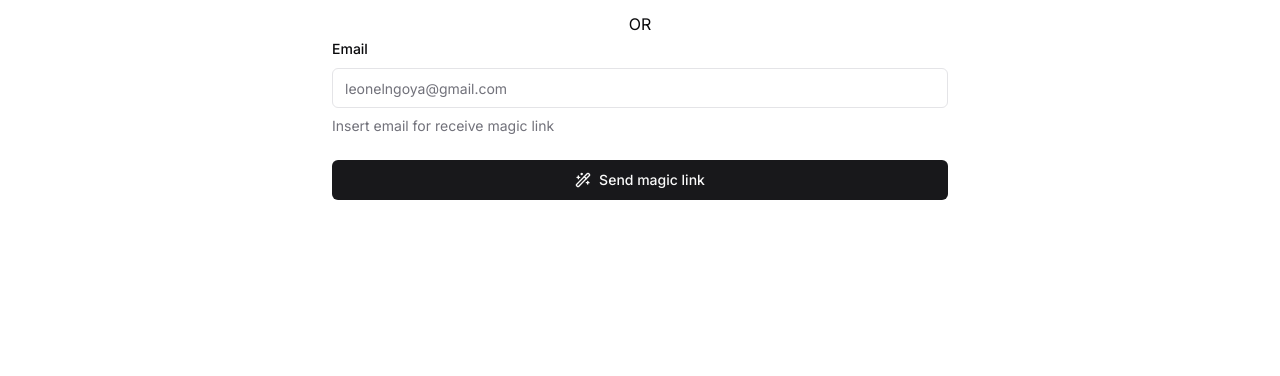
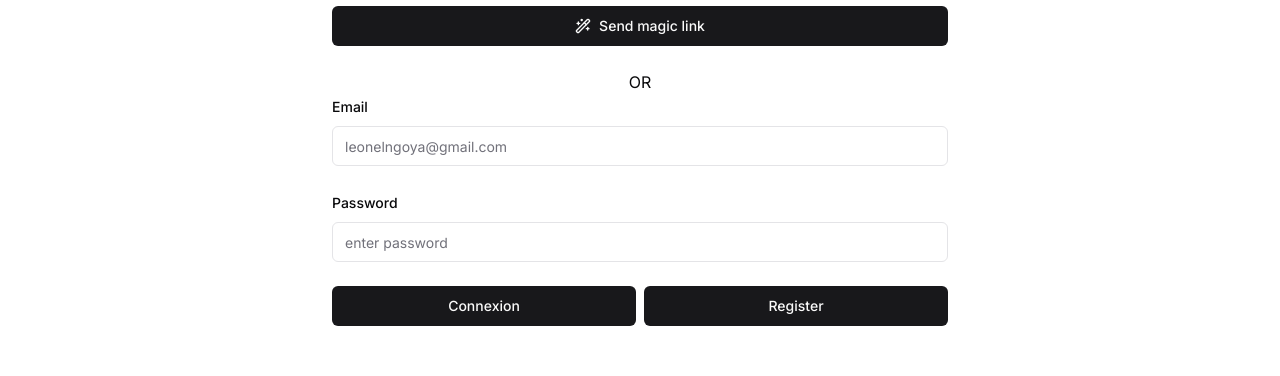
Before and after one commit to ln-dev7/next-shadcn-firebase-auth-boilerplate, a Next.js app: page / in a window 1280 px wide. Shown: the part 326-702 px from the top of the page. Built offline with nearby package versions, Linux system fonts and the light colour scheme; no server answers.

Commit message:
add emailpassword form

```diff
--- a/app/page.tsx
+++ b/app/page.tsx
@@ -28,16 +28,30 @@ import { Input } from "@/components/ui/input";
 import { useToast } from "@/components/ui/use-toast";
 import { Wand2, Globe2, Loader2, Shell, Github } from "lucide-react";
 
-const FormSchema = z.object({
-  // username: z.string().min(2, {
-  //   message: "Username must be at least 2 characters.",
-  // }),
+const FormSchemaMagicLink = z.object({
   email: z
     .string({
       required_error: "Email is required.",
     })
     .email({
       message: "Please enter a valid email.",
+    }),
+});
+
+const FormSchemaEmailPassword = z.object({
+  email: z
+    .string({
+      required_error: "Email is required.",
+    })
+    .email({
+      message: "Please enter a valid email.",
+    }),
+  password: z
+    .string({
+      required_error: "Password is required.",
+    })
+    .min(8, {
+      message: "Password must be at least 8 characters.",
     }),
 });
 
@@ -53,20 +67,20 @@ export default function Home() {
     isMagicLinkSent,
   } = useMagicLinkLogin();
 
-  const form = useForm<z.infer<typeof FormSchema>>({
-    resolver: zodResolver(FormSchema),
+  const formMagicLink = useForm<z.infer<typeof FormSchemaMagicLink>>({
+    resolver: zodResolver(FormSchemaMagicLink),
   });
 
-  async function onSubmit(data: z.infer<typeof FormSchema>) {
-    // toast({
-    //   title: "You submitted the following values:",
-    //   description: (
-    //     <pre className="mt-2 w-[340px] rounded-md bg-slate-950 p-4">
-    //       <code className="text-white">{JSON.stringify(data, null, 2)}</code>
-    //     </pre>
-    //   ),
-    // });
-    await magicLinkLogin(data.email);
+  const formEmailPassword = useForm<z.infer<typeof FormSchemaEmailPassword>>({
+    resolver: zodResolver(FormSchemaEmailPassword),
+  });
+
+  async function onSubmitMagicLink(data: z.infer<typeof FormSchemaMagicLink>) {
+    //await magicLinkLogin(data.email);
+  }
+
+  async function onSubmitEmailPassword(data: z.infer<typeof FormSchemaEmailPassword>) {
+    //await magicLinkLogin(data.email);
   }
   return (
     <main className="relative flex min-h-screen flex-col items-center justify-center px-6 py-12">
@@ -94,13 +108,13 @@ export default function Home() {
               Sign in with Google
             </Button>
             <span className="flex items-center justify-center mt-6">OR</span>
-            <Form {...form}>
+            <Form {...formMagicLink}>
               <form
-                onSubmit={form.handleSubmit(onSubmit)}
+                onSubmit={formMagicLink.handleSubmit(onSubmitMagicLink)}
                 className="w-full space-y-6"
               >
                 <FormField
-                  control={form.control}
+                  control={formMagicLink.control}
                   name="email"
                   render={({ field }) => (
                     <FormItem>
@@ -108,9 +122,6 @@ export default function Home() {
                       <FormControl>
                         <Input placeholder="leonelngoya@gmail.com" {...field} />
                       </FormControl>
-                      <FormDescription>
-                        Insert email for receive magic link
-                      </FormDescription>
                       <FormMessage />
                     </FormItem>
                   )}
@@ -140,6 +151,66 @@ export default function Home() {
                 </Button>
               </form>
             </Form>
+            <span className="flex items-center justify-center mt-6">OR</span>
+            <Form {...formEmailPassword}>
+              <form
+                onSubmit={formEmailPassword.handleSubmit(onSubmitEmailPassword)}
+                className="w-full space-y-6"
+              >
+                <FormField
+                  control={formEmailPassword.control}
+                  name="email"
+                  render={({ field }) => (
+                    <FormItem>
+                      <FormLabel>Email</FormLabel>
+                      <FormControl>
+                        <Input placeholder="leonelngoya@gmail.com" {...field} />
+                      </FormControl>
+                      <FormMessage />
+                    </FormItem>
+                  )}
+                />
+                <FormField
+                  control={formEmailPassword.control}
+                  name="password"
+                  render={({ field }) => (
+                    <FormItem>
+                      <FormLabel>Password</FormLabel>
+                      <FormControl>
+                        <Input
+                          type="password"
+                          placeholder="enter password"
+                          {...field}
+                        />
+                      </FormControl>
+                      <FormMessage />
+                    </FormItem>
+                  )}
+                />
+                <div className="w-full flex items-center gap-2">
+                  <Button
+                    className="w-full"
+                    type="submit"
+                    disabled={isPendingMagicLinkLogin}
+                  >
+                    {isPendingMagicLinkLogin && (
+                      <Shell className="mr-2 h-4 w-4 animate-spin" />
+                    )}
+                    Connexion
+                  </Button>
+                  <Button
+                    className="w-full"
+                    type="submit"
+                    disabled={isPendingMagicLinkLogin}
+                  >
+                    {isPendingMagicLinkLogin && (
+                      <Shell className="mr-2 h-4 w-4 animate-spin" />
+                    )}
+                    Register
+                  </Button>
+                </div>
+              </form>
+            </Form>
           </div>
         )}
       </div>
```
